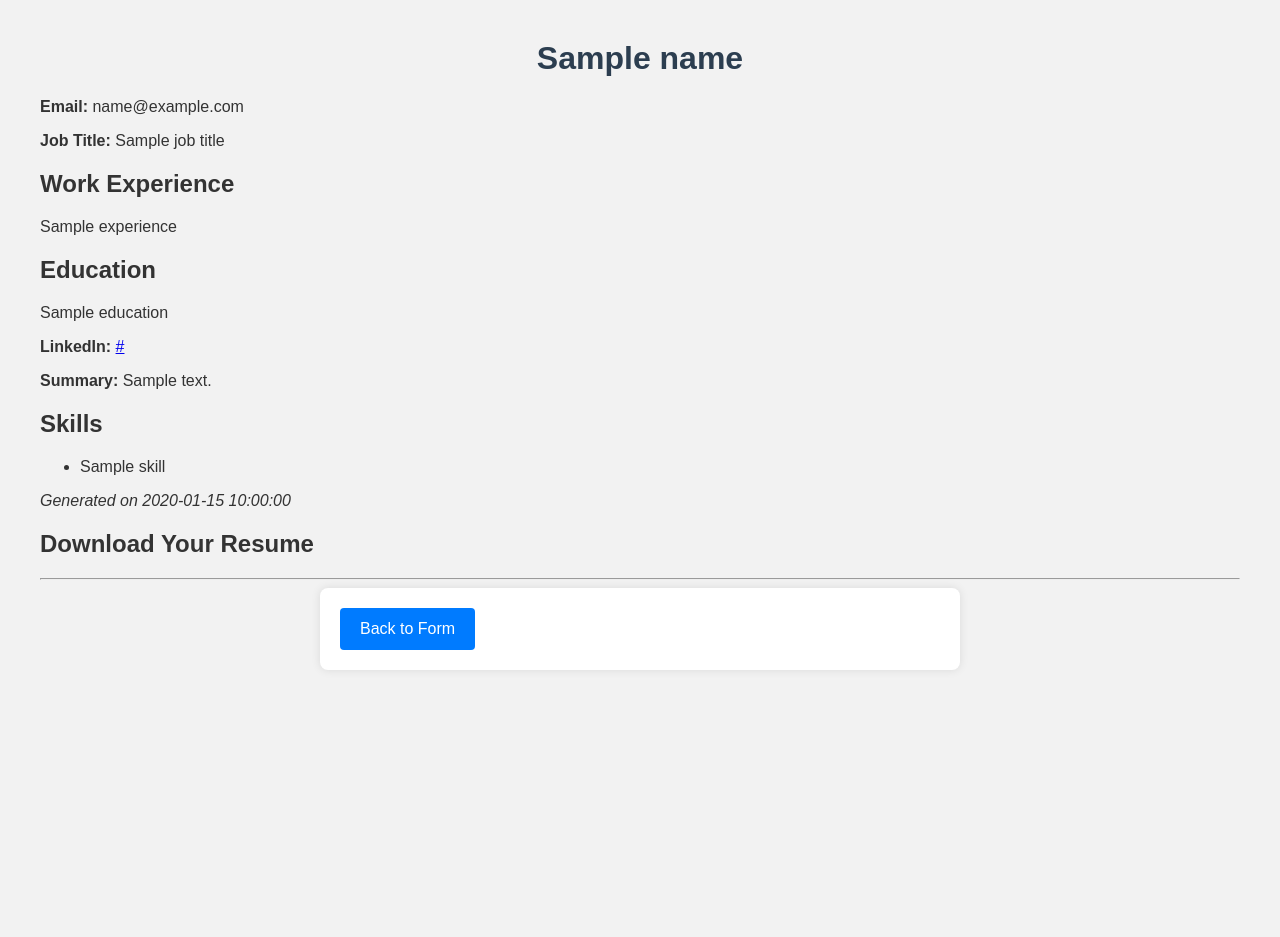
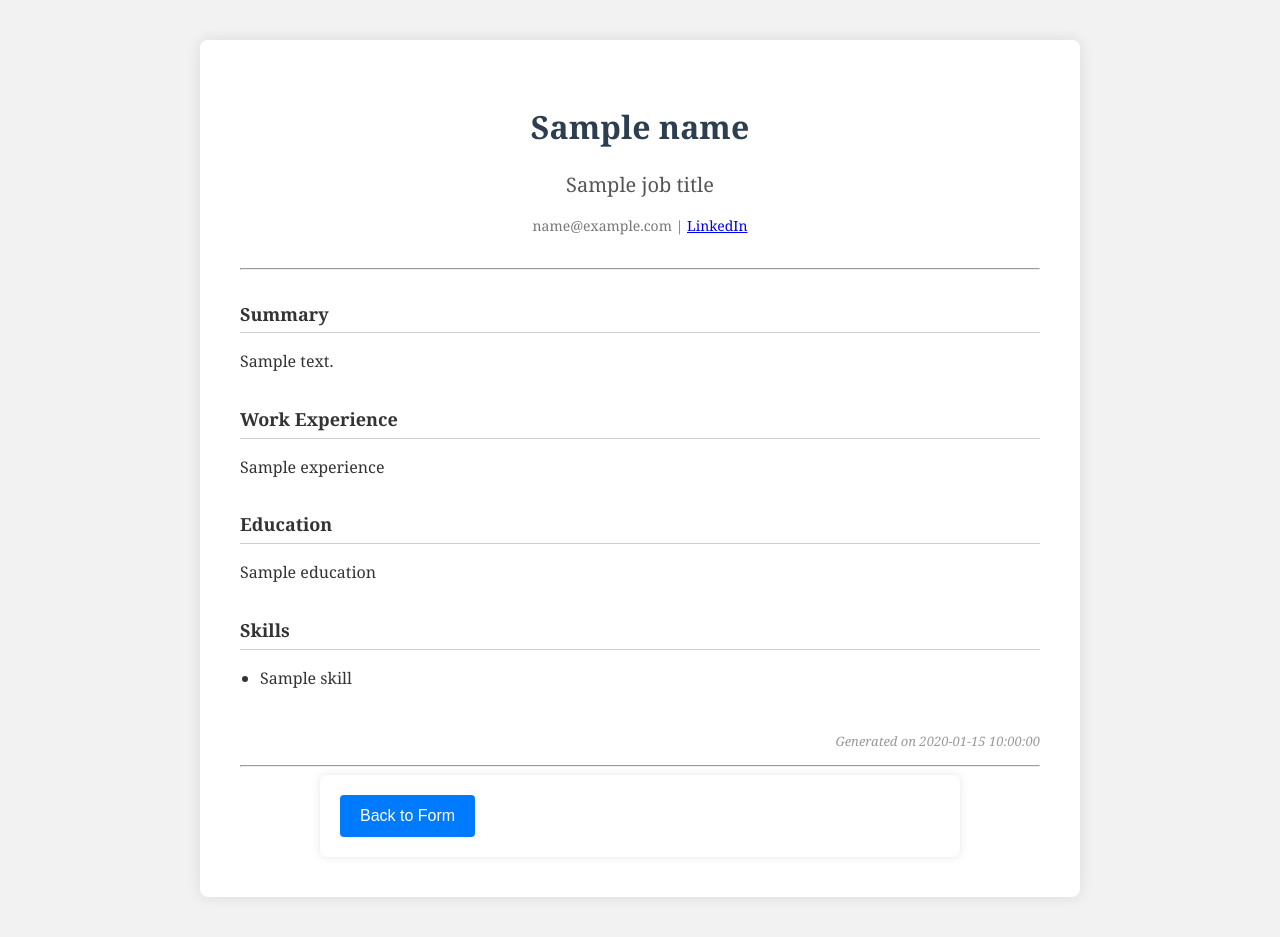
Before and after one commit to jamesr150/resume-builder, a Flask app: template templates/resume.html in a window 1280 px wide. Before the commit the page ends 670 px from the top, so only its background shows below. Run offline with Flask 3, Linux system fonts and the light colour scheme; the template is opened without the code that fills it: most values are stand-ins (such as "Sample title", 1, 10 or a date in 2020).

Commit message:
Updated resume preview layout and styling

```diff
--- a/static/style.css
+++ b/static/style.css
@@ -55,3 +55,58 @@ body {
   input[type="submit"]:hover {
     background-color: #0056b3;            /* Darker blue on hover */
   }
+  /* Resume preview layout and style */
+.resume-container {
+    max-width: 800px;
+    margin: 40px auto;
+    padding: 40px;
+    background-color: white;
+    border-radius: 8px;
+    box-shadow: 0 0 15px rgba(0,0,0,0.1);
+    font-family: Georgia, serif;
+    line-height: 1.6;
+  }
+
+  .resume-header {
+    text-align: center;
+    margin-bottom: 30px;
+  }
+
+  .resume-header h1 {
+    font-size: 32px;
+    margin-bottom: 5px;
+  }
+
+  .resume-header h2 {
+    font-size: 20px;
+    color: #555;
+    font-weight: normal;
+    margin-bottom: 5px;
+  }
+
+  .resume-header p {
+    color: #777;
+    font-size: 14px;
+  }
+
+  .resume-section {
+    margin-top: 30px;
+  }
+
+  .resume-section h3 {
+    font-size: 18px;
+    border-bottom: 1px solid #ccc;
+    padding-bottom: 4px;
+    margin-bottom: 10px;
+  }
+
+  .resume-section ul {
+    padding-left: 20px;
+  }
+
+  .timestamp {
+    text-align: right;
+    margin-top: 40px;
+    color: #999;
+    font-size: 13px;
+  }
--- a/templates/resume.html
+++ b/templates/resume.html
@@ -15,41 +15,46 @@
       </ul>
     {% endif %}
   {% endwith %}
-  <!-- Display name -->
+
+  <div class="resume-container">
+    <div class="resume-header">
       <h1>{{ name }}</h1>
+      <h2>{{ job_title }}</h2>
+      <p>{{ email }} | <a href="{{ linkedin }}" target="_blank">LinkedIn</a></p>
+    </div>
 
-  <!-- Display email -->
-  <p><strong>Email:</strong> {{ email }}</p>
+    <hr>
 
-  <p><strong>Job Title:</strong> {{ job_title }}</p>
+    <div class="resume-section">
+      <h3>Summary</h3>
+      <p>{{ summary }}</p>
+    </div>
 
-  <h2>Work Experience</h2>
+    <div class="resume-section">
+      <h3>Work Experience</h3>
       <p>{{ experience }}</p>
+    </div>
 
-  <h2>Education</h2>
+    <div class="resume-section">
+      <h3>Education</h3>
       <p>{{ education }}</p>
+    </div>
 
-  <p><strong>LinkedIn:</strong> <a href="{{ linkedin }}" target="_blank">{{ linkedin }}</a></p>
-
-  <!-- Display summary -->
-  <p><strong>Summary:</strong> {{ summary }}</p>
-
-  <!-- Display skills list -->
-  <h2>Skills</h2>
+    <div class="resume-section">
+      <h3>Skills</h3>
       <ul>
-    <!-- Loop through the list of skills and show each as a list item -->
         {% for skill in skills %}
           <li>{{ skill.strip() }}</li>
-      <!-- .strip() removes extra spaces -->
         {% endfor %}
       </ul>
-  <!-- Timestamp display -->
-  <p><em>Generated on {{ timestamp }}</em></p>
-  <h2>Download Your Resume</h2>
-  <!-- Back to Form button -->
+    </div>
+
+    <p class="timestamp"><em>Generated on {{ timestamp }}</em></p>
+
     <hr>
     <form action="/" method="get">
       <input type="submit" value="Back to Form">
     </form>
+  </div>
 </body>
 </html>
```
Also changed, not shown: 1 other file. Lines whose indentation alone changed are shown as unchanged.
